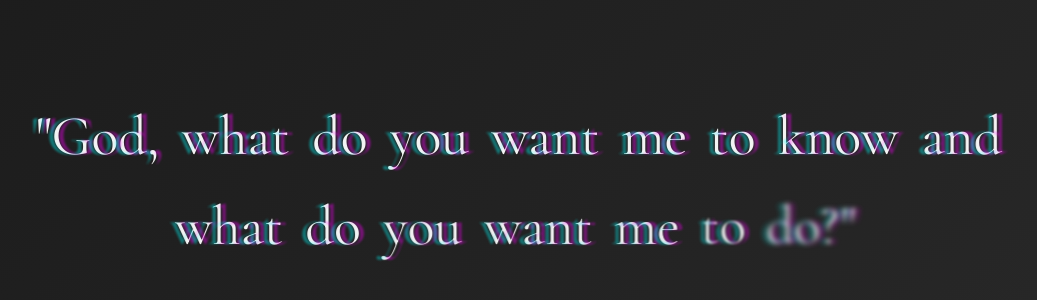
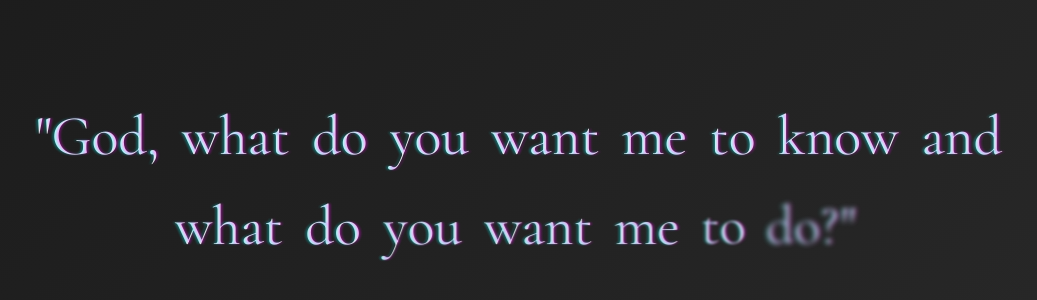
Before and after one commit to in03/interactive-quote-demo, a plain HTML site: page index.html in a window 1280 px wide. Shown: the part 218-518 px from the top of the page, without its empty margins (121-1158 px from the left). Drawn offline with nearby package versions, Linux system fonts and the light colour scheme; animation ran at ten frames a second.

Commit message:
Refine word animation and ripple effect dynamics - Introduce CSS variable for offset to enhance word animation - Adjust opacity for subtlety in word effects - Implement dynamic offset calculation based on ripple effect intensity - Improve transition effects for smoother animations

```diff
--- a/index.html
+++ b/index.html
@@ -42,6 +42,7 @@
         }
 
         .word {
+            --offset: 2px;
             display: inline-block;
             opacity: 0;
             filter: blur(20px);
@@ -57,19 +58,20 @@
             position: absolute;
             left: 0;
             top: 0;
-            opacity: 0.4;
+            opacity: 0.3; /* More subtle by default */
             filter: blur(1px);
             pointer-events: none;
+            transition: transform 0.3s ease;
         }
 
         .word::before {
             color: #ff00ff;
-            transform: translateX(5px);
+            transform: translateX(calc(var(--offset) * 1));
         }
 
         .word::after {
             color: #00ffff;
-            transform: translateX(-5px);
+            transform: translateX(calc(var(--offset) * -1));
         }
 
         .ripple-canvas {
@@ -210,6 +212,7 @@
 
                     // Calculate distortion from all ripples
                     let totalDistortion = { x: 0, y: 0, rotation: 0, scale: 1 };
+                    let maxRippleEffect = 0;
 
                     ripples.forEach(ripple => {
                         const dx = wordCenter.x - ripple.x;
@@ -224,6 +227,8 @@
                             const rawEdgeFactor = 1 - Math.abs(distance - rippleEdge) / rippleWidth;
                             const edgeFactor = Math.pow(rawEdgeFactor, 2) * (3 - 2 * rawEdgeFactor); // Cubic smoothing
                             const angle = Math.atan2(dy, dx);
+
+                            maxRippleEffect = Math.max(maxRippleEffect, edgeFactor * ripple.alpha);
 
                             // Apply distortion based on position relative to ripple
                             totalDistortion.x += Math.cos(angle) * edgeFactor * 15 * ripple.alpha;
@@ -242,6 +247,12 @@
                             totalDistortion.y += wobble * Math.sin(angle + Math.PI/2);
                         }
                     });
+
+                    // Update chromatic aberration
+                    const baseOffset = 2;
+                    const maxOffset = 8;
+                    const currentOffset = baseOffset + (maxOffset - baseOffset) * maxRippleEffect;
+                    word.style.setProperty('--offset', `${currentOffset}px`);
 
                     // Apply combined distortion to the word with GSAP for smoother animation
                     gsap.to(word, {
```
